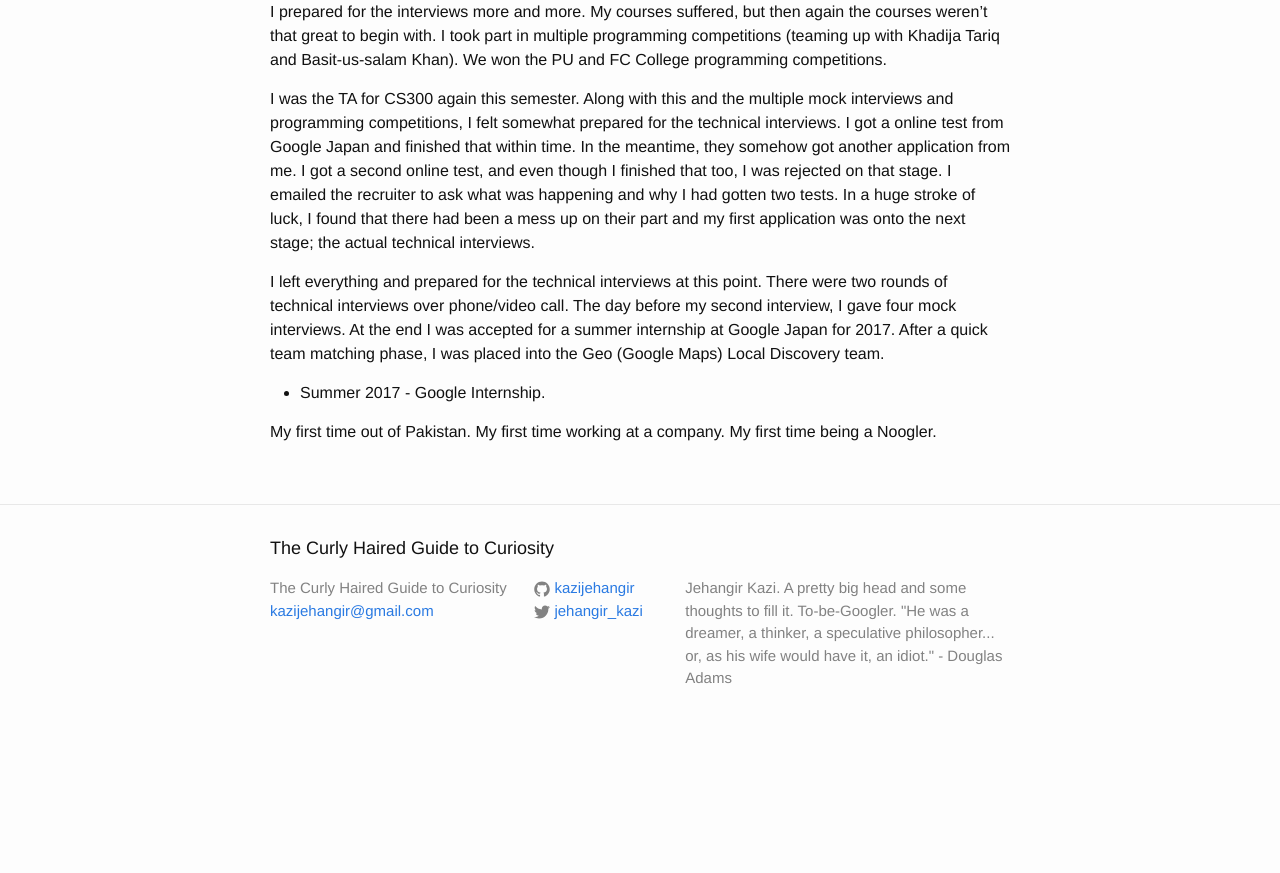
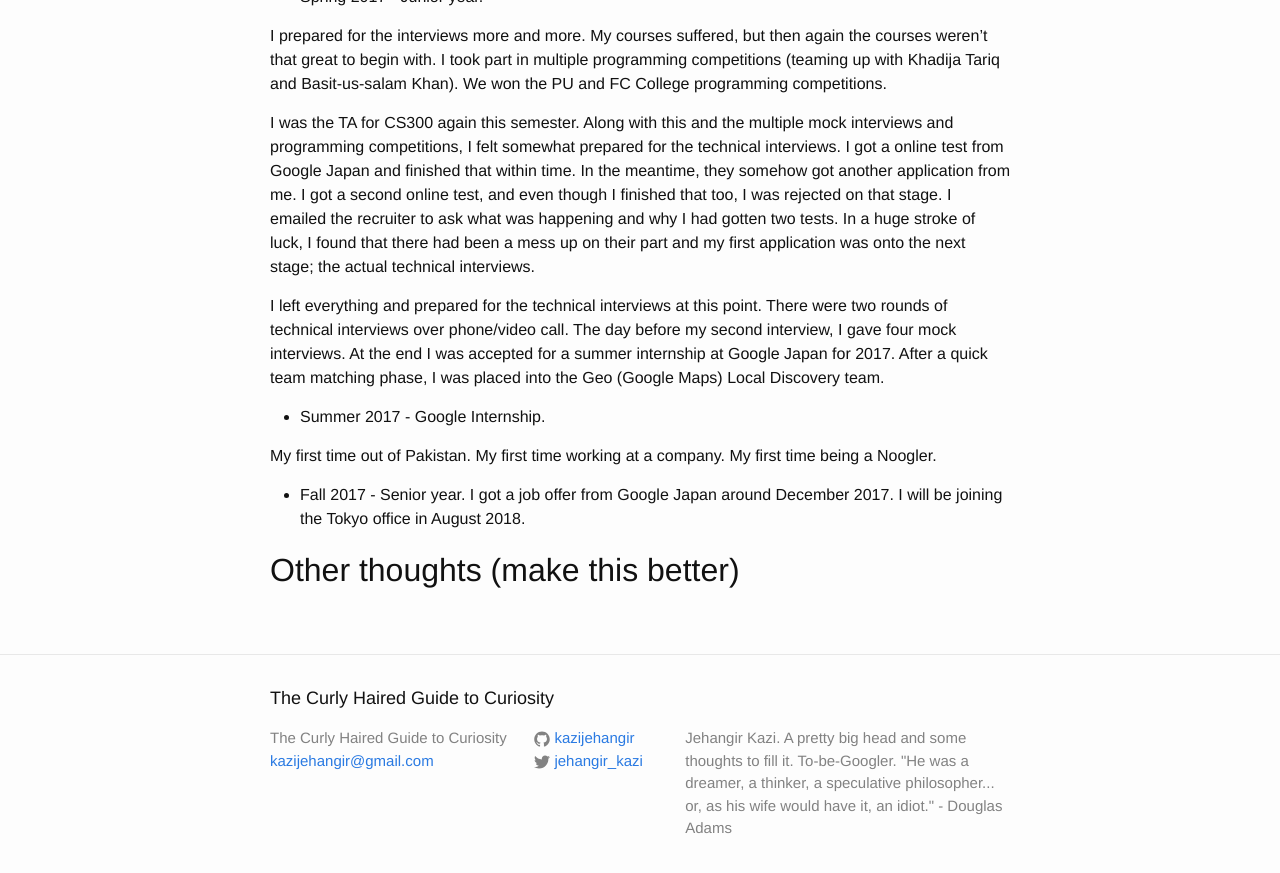
Before and after one commit to kazijehangir/kazijehangir.github.io, a Jekyll site: the page built from _posts/2018-05-13-how-i-got-here.markdown, in a window 1280 px wide and 900 px high, scrolled down 1241 px. Shown: the top 873 px of the window. Built offline with Jekyll 4.4.1, drawn with Linux system fonts in a browser that asks for light colours; before the commit the page ends 1991 px from its top, so only the background shows below that.

Commit message:
added interview post

```diff
--- a/_posts/2018-05-13-how-i-got-here.markdown
+++ b/_posts/2018-05-13-how-i-got-here.markdown
@@ -9,7 +9,7 @@ I have been meaning to write this for a long long time. I never got around to it
 
 Treat this as a rambling story of my last two years at LUMS and what I wish I had done differently or treat it as whatever I have learnt and wish more people knew. Following this is entirely up to you.
 
-A rough timeline of events.
+<h2> A rough timeline of events. </h2>
 
 * Fall 2015 - Sophomore year.
 
@@ -44,3 +44,8 @@ A rough timeline of events.
 * Summer 2017 - Google Internship.
 
  My first time out of Pakistan. My first time working at a company. My first time being a Noogler.
+
+ * Fall 2017 - Senior year.
+ I got a job offer from Google Japan around December 2017. I will be joining the Tokyo office in August 2018.
+
+<h2> Other thoughts (make this better) </h2>
--- a/_posts/2018-05-13-how-referrals-work.markdown
+++ b/_posts/2018-05-13-how-referrals-work.markdown
@@ -1,6 +1,4 @@
 ---
-
-
 layout: post
 title:  "How referrals work."
 date:   2018-05-13 08:39:39 +0500
```
Also changed, not shown: _posts/2018-05-14-how-technical-interviews-work.markdown (added, +32 -0 lines).
